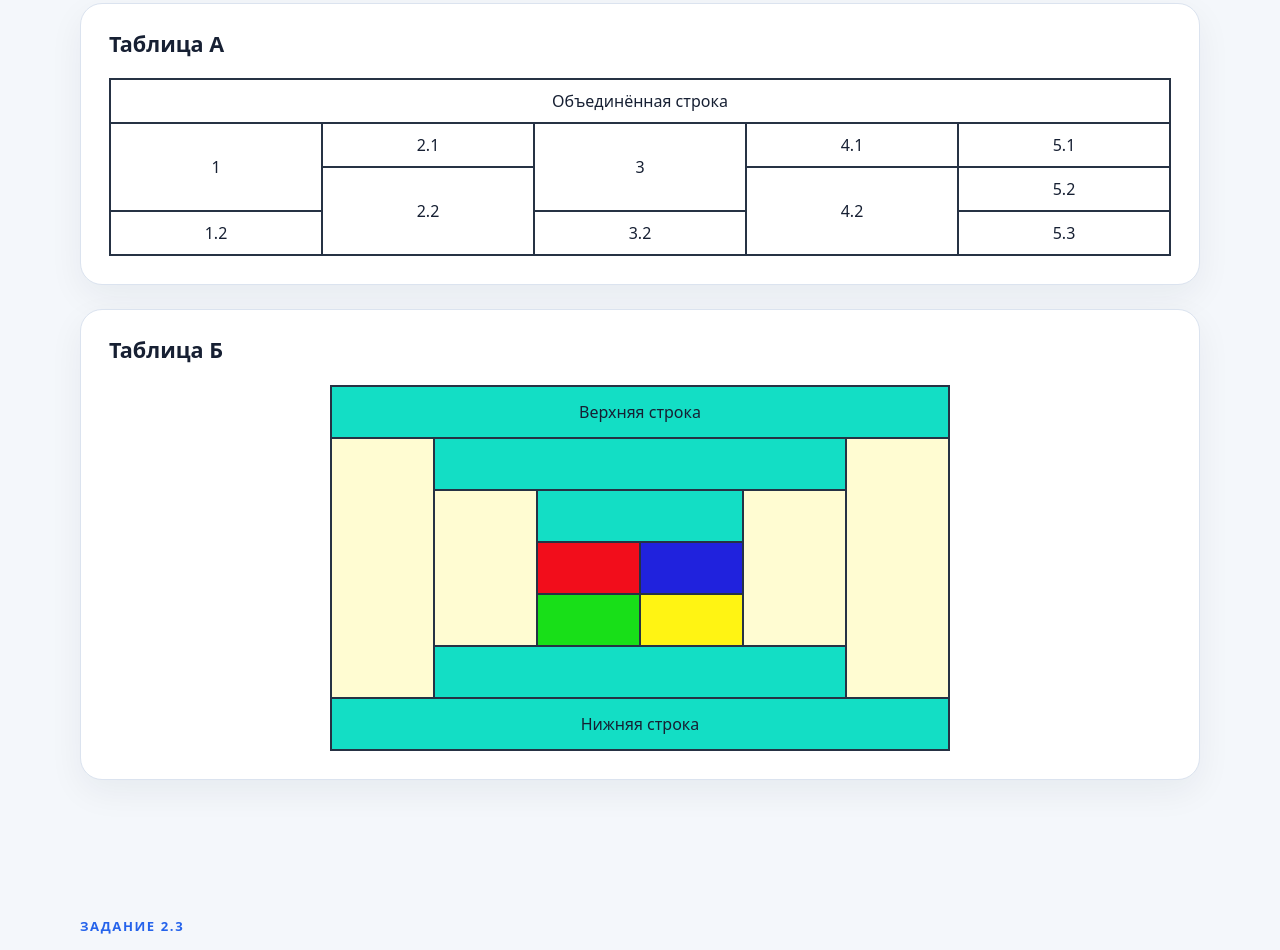
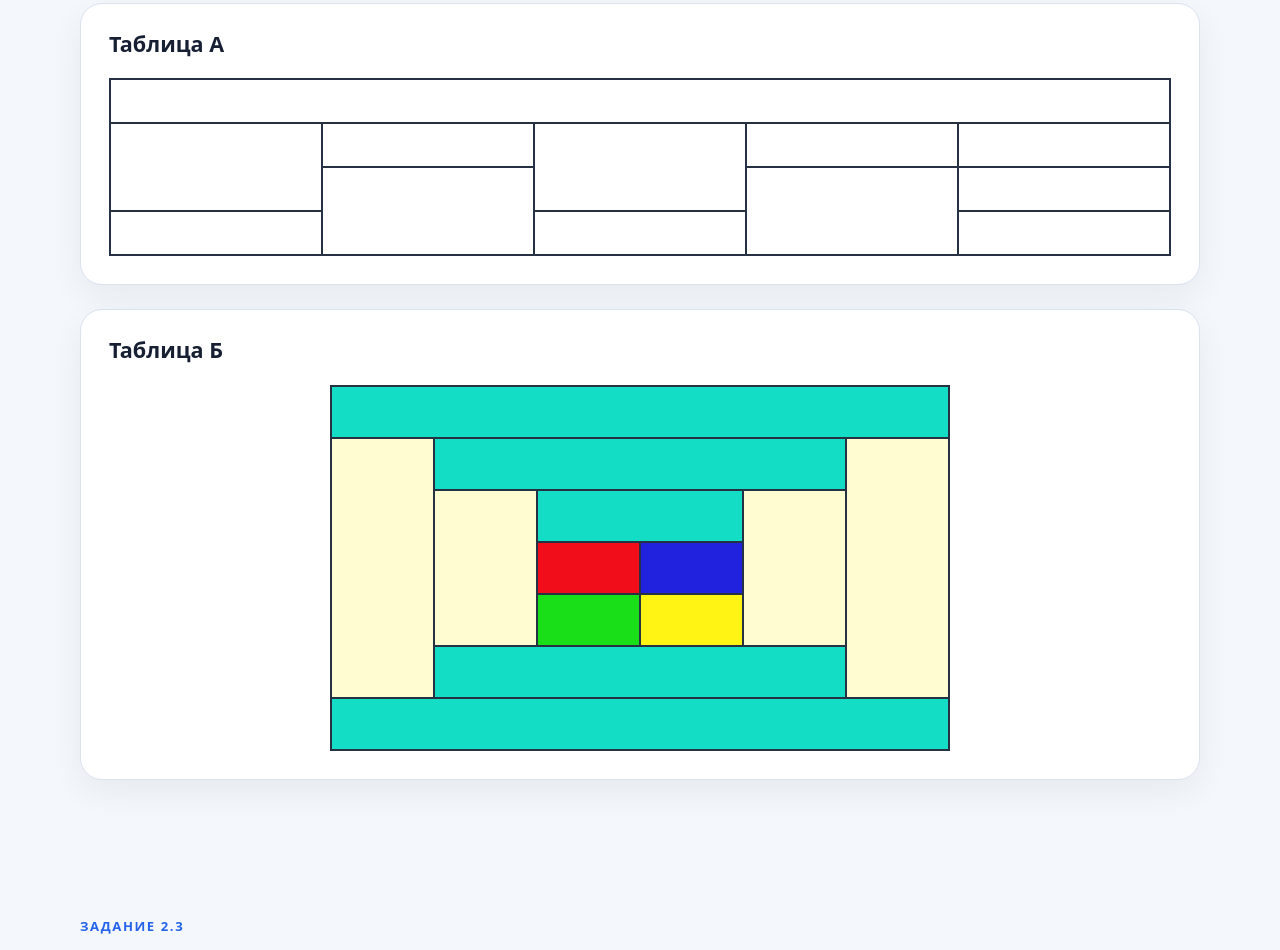
Before and after one commit to Dum-senior/lab2-web, a plain HTML site: page index.html in a window 1280 px wide. Shown: the part 2080-3030 px from the top of the page. Drawn offline with Linux system fonts and the light colour scheme.

Commit message:
Match lab table examples

```diff
--- a/index.html
+++ b/index.html
@@ -85,10 +85,10 @@
         <div class="table-scroll">
           <table class="layout-table" aria-label="Таблица со сложным объединением ячеек">
             <tbody>
-              <tr><td colspan="5">Объединённая строка</td></tr>
-              <tr><td rowspan="2">1</td><td>2.1</td><td rowspan="2">3</td><td>4.1</td><td>5.1</td></tr>
-              <tr><td rowspan="2">2.2</td><td rowspan="2">4.2</td><td>5.2</td></tr>
-              <tr><td>1.2</td><td>3.2</td><td>5.3</td></tr>
+              <tr><td colspan="5"></td></tr>
+              <tr><td rowspan="2"></td><td></td><td rowspan="2"></td><td></td><td></td></tr>
+              <tr><td rowspan="2"></td><td rowspan="2"></td><td></td></tr>
+              <tr><td></td><td></td><td></td></tr>
             </tbody>
           </table>
         </div>
@@ -99,13 +99,13 @@
         <div class="table-scroll">
           <table class="color-table" aria-label="Цветная таблица со сложным объединением ячеек">
             <tbody>
-              <tr><td class="aqua" colspan="6">Верхняя строка</td></tr>
+              <tr><td class="aqua" colspan="6"></td></tr>
               <tr><td class="cream" rowspan="5"></td><td class="aqua" colspan="4"></td><td class="cream" rowspan="5"></td></tr>
               <tr><td class="cream" rowspan="3"></td><td class="aqua" colspan="2"></td><td class="cream" rowspan="3"></td></tr>
               <tr><td class="red"></td><td class="blue"></td></tr>
               <tr><td class="green"></td><td class="yellow"></td></tr>
               <tr><td class="aqua" colspan="4"></td></tr>
-              <tr><td class="aqua" colspan="6">Нижняя строка</td></tr>
+              <tr><td class="aqua" colspan="6"></td></tr>
             </tbody>
           </table>
         </div>
```
